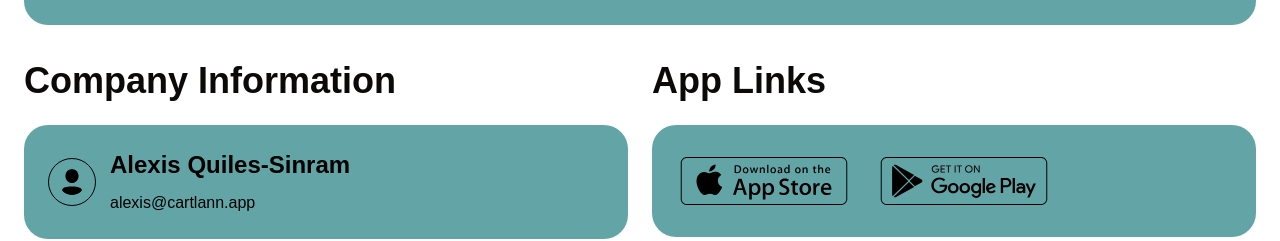
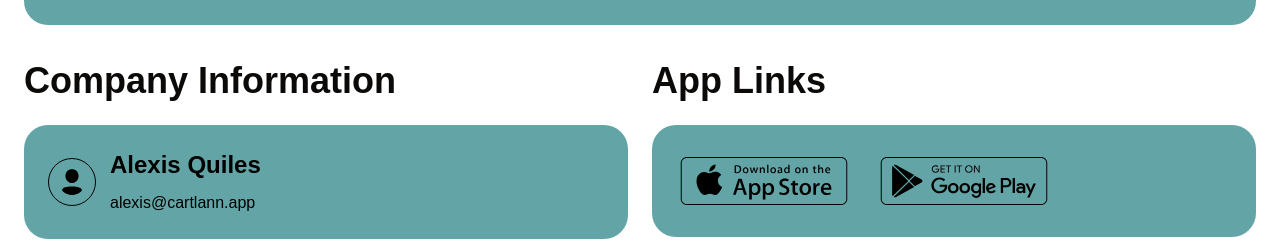
Before and after one commit to arthur-diniz-sd/car-compliance-website, a React (Vite) app: page / in a window 1280 px wide. Shown: the part 1438-1679 px from the top of the page. Built offline with nearby package versions, Linux system fonts and the light colour scheme; grey boxes are pictures that could not be loaded.

Commit message:
Update homepage.jsx

```diff
--- a/src/pages/homepage.jsx
+++ b/src/pages/homepage.jsx
@@ -134,7 +134,7 @@ function Homepage() {
               />
               <div className="flex-col justify-start items-start gap-2.5 inline-block sm:inline-flex">
                 <div className="text-black text-2xl font-bold font-mundial">
-                  {"Alexis Quiles-Sinram"}
+                  {"Alexis Quiles"}
                 </div>
                 <div className="text-black text-base font-normal font-mundial">
                   {"alexis@cartlann.app"}
```
